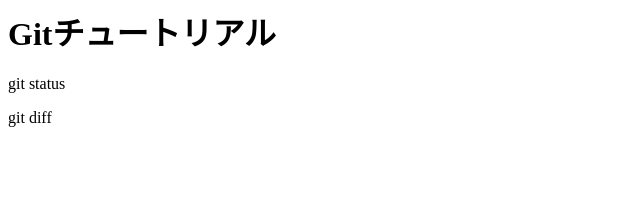
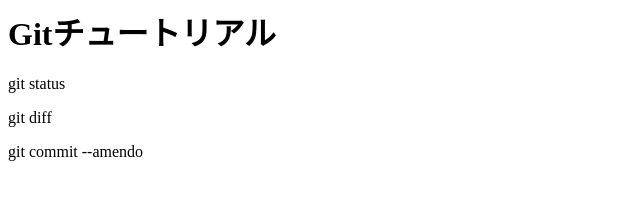
Before and after one commit to nnww51/git_tutorial, a plain HTML site: page index.html in a window 1280 px wide. Shown: the whole page, without its empty margins (0-640 px from the left). Drawn offline with Linux system fonts and the light colour scheme.

Commit message:
git commit --amendを追記

```diff
--- a/index.html
+++ b/index.html
@@ -1,3 +1,4 @@
 <h1>Gitチュートリアル</h1>
 <p>git status</p>
 <p>git diff</p>
+<p>git commit --amendo</p>
```
